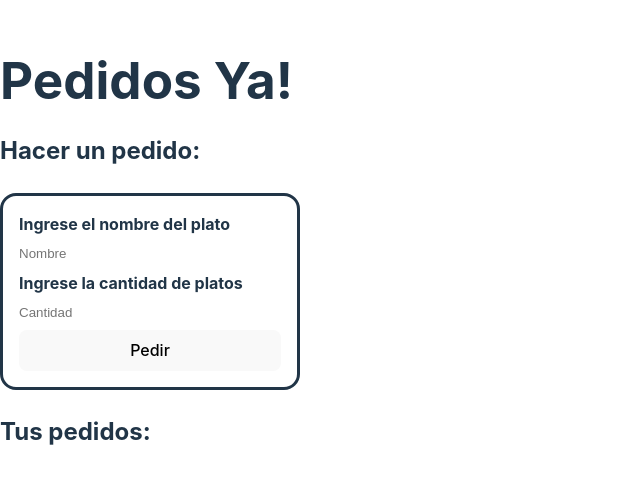
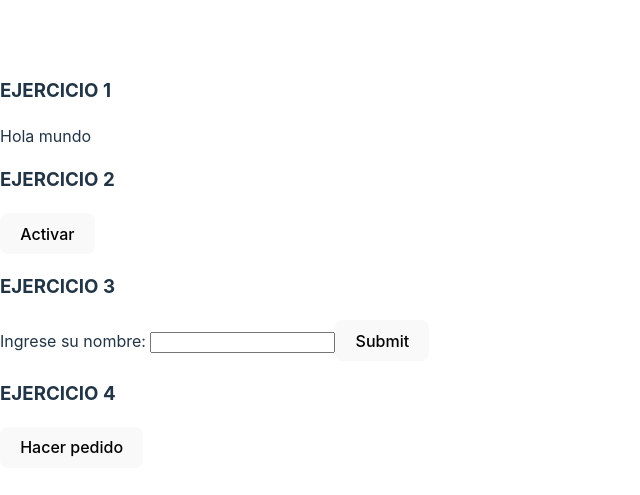
Before and after one commit to paulagoldenhorn/Proyectos-Frontend3, a React (Vite) app: page / in a window 1280 px wide. Shown: the part 137-632 px from the top of the page, without its empty margins (0-640 px from the left). Built offline with nearby package versions, Linux system fonts and the light colour scheme.

Commit message:
Ejercicio clase 13 terminado

```diff
--- /dev/null
+++ b/src/C13-useEffect/Clase13.jsx
@@ -0,0 +1,21 @@
+import Ejercicio1 from './e1/Ejercicio1'
+import Ejercicio2 from './e2/Ejercicio2'
+import Ejercicio3 from './e3/Ejercicio3'
+import Ejercicio4 from './e4/Ejercicio4'
+
+function Clase13() {
+    return (
+        <>
+            <h3>EJERCICIO 1</h3>
+            <Ejercicio1 />
+            <h3>EJERCICIO 2</h3>
+            <Ejercicio2 />
+            <h3>EJERCICIO 3</h3>
+            <Ejercicio3 />
+            <h3>EJERCICIO 4</h3>
+            <Ejercicio4 />
+
+        </>
+    )
+}
+export default Clase13
--- /dev/null
+++ b/src/C13-useEffect/e1/Ejercicio1.jsx
@@ -0,0 +1,13 @@
+import { useEffect } from 'react'
+
+function Ejercicio1() {
+  useEffect(() => {
+    console.log('EJERCICIO 1')
+    console.log(
+      'Esto se va a ejecutar una vez con el primer render (cuando se monte el Componente)'
+    )
+  }, [])
+
+  return <p>Hola mundo</p>
+}
+export default Ejercicio1
--- /dev/null
+++ b/src/C13-useEffect/e2/Activo.jsx
@@ -0,0 +1,15 @@
+import { useEffect } from 'react'
+
+function Activo() {
+  useEffect(() => {
+    console.log('EJERCICIO 2')
+    console.log('Activo (se montó)')
+
+    return () => {
+      console.log('Desactivo (se desmontó)')
+    }
+  })
+
+  return <p style={{ color: 'lightGreen' }}>Activo</p>
+}
+export default Activo
--- /dev/null
+++ b/src/C13-useEffect/e2/Ejercicio2.jsx
@@ -0,0 +1,19 @@
+import { useState } from "react"
+import Activo from './Activo'
+
+function Ejercicio2() {
+    const [isActive, setIsActive] = useState(false)
+
+    function toggleActive(){
+        setIsActive(!isActive)
+    }
+
+    return (
+        <>
+            <button onClick={toggleActive}>Activar</button>
+            {isActive ? <Activo /> : undefined}
+        </>
+    )
+}
+
+export default Ejercicio2
--- /dev/null
+++ b/src/C13-useEffect/e3/Ejercicio3.jsx
@@ -0,0 +1,21 @@
+import { useState } from 'react'
+import Nombre from './Nombre'
+
+function Ejercicio3() {
+  const [nombre, setNombre] = useState('')
+  const [submitedValue, setSubmitedValue] = useState('')
+
+  return (
+    <>
+      <label>Ingrese su nombre: </label>
+      <input
+        type='text'
+        value={nombre}
+        onChange={(e) => setNombre(e.target.value)}
+      />
+      <button onClick={() => setSubmitedValue(nombre)}>Submit</button>
+      <Nombre value={submitedValue} />
+    </>
+  )
+}
+export default Ejercicio3
--- /dev/null
+++ b/src/C13-useEffect/e3/Nombre.jsx
@@ -0,0 +1,12 @@
+import { useEffect } from 'react'
+
+function Nombre(props) {
+  useEffect(() => {
+    if (props.value) {
+      console.log('EJERCICIO 3')
+      console.log(`buscando datos en api.github.com/users/${props.value}`)
+    }
+  }, [props.value])
+  return <p style={{ color: 'lightGreen' }}>{props.value}</p>
+}
+export default Nombre
--- /dev/null
+++ b/src/C13-useEffect/e4/Ejercicio4.jsx
@@ -0,0 +1,16 @@
+import { useState } from 'react'
+import Pedido from './Pedido'
+
+function Ejercicio4() {
+  const [inProgress, setInProgress] = useState(false)
+  return (
+    <>
+      {!inProgress ? (
+        <button onClick={() => setInProgress(true)}>Hacer pedido</button>
+      ) : (
+        <Pedido cancelar={() => setInProgress(false)} />
+      )}
+    </>
+  )
+}
+export default Ejercicio4
--- /dev/null
+++ b/src/C13-useEffect/e4/Pedido.jsx
@@ -0,0 +1,37 @@
+import { useEffect, useState } from 'react'
+
+function Pedido(props) {
+  const [isConfirmed, setIsConfirmed] = useState(false)
+
+  useEffect(() => {
+    console.log('EJERCICIO 4')
+    console.log('procesando pedido')
+
+    const timer = setTimeout(() => {
+      setIsConfirmed(true)
+      console.log('pedido confirmado')
+    }, 2000)
+
+    return () => {
+      clearInterval(timer)
+      console.log('pedido cancelado')
+    }
+  }, [props.cancelar])
+  return (
+    <>
+      {!isConfirmed ? (
+        <p>Procesando pedido...</p>
+      ) : (
+        <p style={{ color: 'lightGreen' }}>Pedido confirmado!</p>
+      )}
+      <button
+        onClick={() => {
+          props.cancelar()
+        }}
+      >
+        Cancelar
+      </button>
+    </>
+  )
+}
+export default Pedido
--- a/src/main.jsx
+++ b/src/main.jsx
@@ -8,11 +8,12 @@ import './index.css'
 //import Clase07 from './C07-state-I/Clase07'
 //import Clase08 from './C08-state-II/Clase08'
 //import Clase09 from './C09-forms/Clase09'
-import Clase10 from './C10-repaso/Clase10'
+//import Clase10 from './C10-repaso/Clase10'
+import Clase13 from './C13-useEffect/Clase13'
 
 
 ReactDOM.createRoot(document.getElementById('root')).render(
-  <Clase10 />
+  <Clase13 />
 
   // <React.StrictMode>
   //   <App />
```
